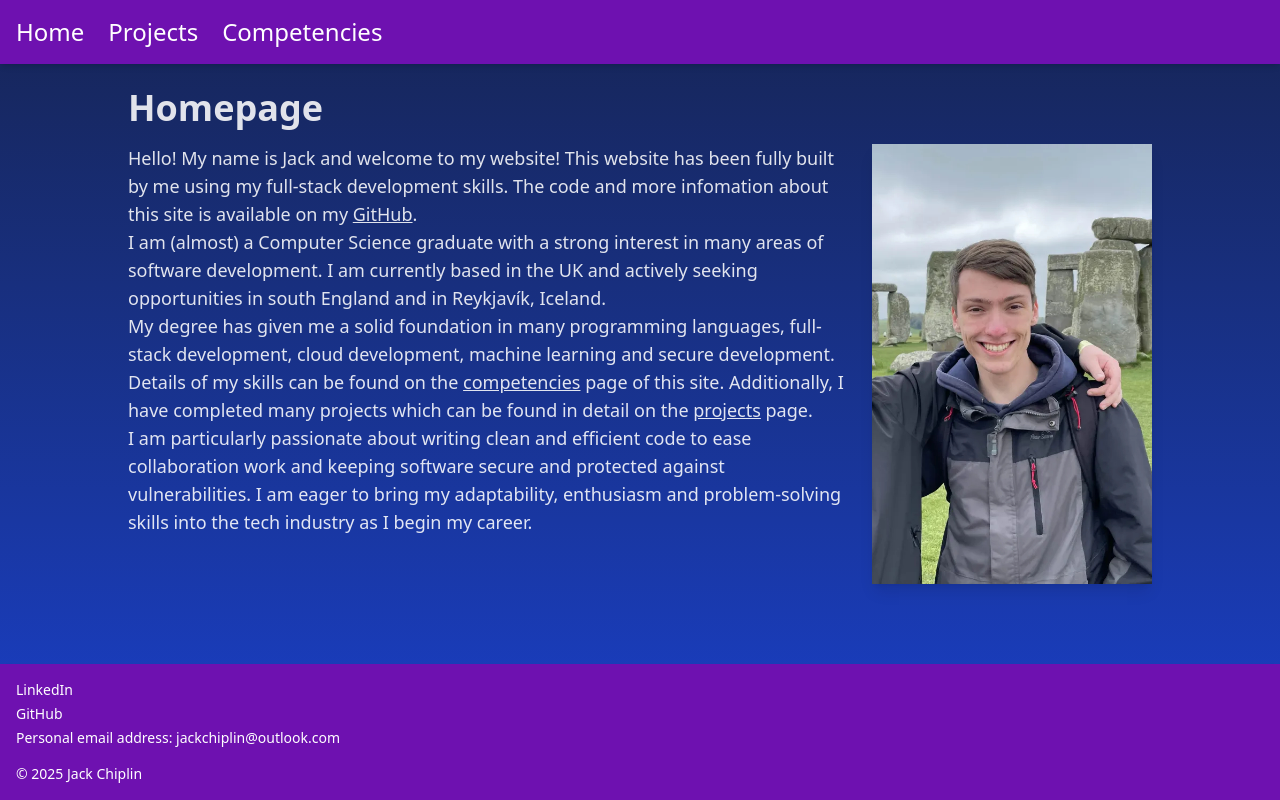
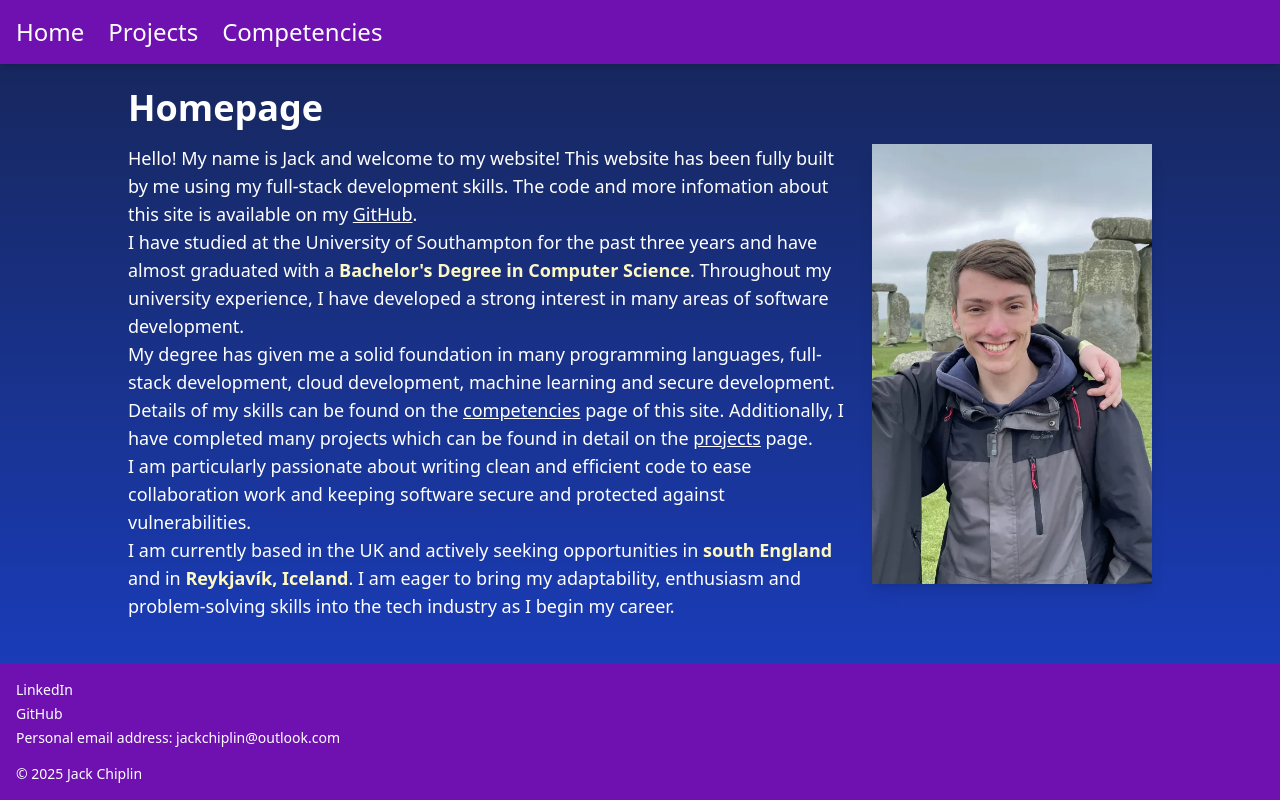
Before and after one commit to Jamming17/portfolio, a React (Vite) app: page / in a window 1280 px wide. Built offline with nearby package versions, Linux system fonts and the light colour scheme.

Commit message:
Edited homepage text and changed some formatting

```diff
--- a/src/components/Layout.jsx
+++ b/src/components/Layout.jsx
@@ -6,7 +6,7 @@ export default function Layout() {
     return (
         <div className="flex flex-col min-h-screen">
             <Header />
-            <main className="flex-1 bg-gradient-to-b from-blue-950 to-blue-800 pt-22 pb-12 px-4">
+            <main className="flex-1 bg-gradient-to-b from-blue-950 to-blue-800 pt-22 pb-8 px-4">
                 <Outlet />
             </main>
             <Footer />
--- a/src/index.css
+++ b/src/index.css
@@ -5,7 +5,7 @@
   line-height: 1.5;
   font-weight: 400;
 
-  color: rgba(255, 255, 255, 0.87);
+  color: #FFFFFF;
 
   font-synthesis: none;
   text-rendering: optimizeLegibility;
--- a/src/pages/Home.jsx
+++ b/src/pages/Home.jsx
@@ -11,10 +11,14 @@ export default function Home() {
             />
             <p className="text-lg">
                 Hello! My name is Jack and welcome to my website! This website has been fully built by me using my full-stack development skills. The code and more infomation about this site is available on my <a href="https://github.com/Jamming17/portfolio" className="underline">GitHub</a>.<br className="mb-6"/>
-                I am (almost) a Computer Science graduate with a strong interest in many areas of software development. I am currently based in the UK and actively seeking opportunities in south England and in Reykjavík, Iceland.<br className="mb-6"/>
+                I have studied at the University of Southampton for the past three years and have almost graduated with a <strong className="text-yellow-100">Bachelor's Degree in Computer Science</strong>. Throughout my university experience, I have developed a strong interest in many areas of software development.<br className="mb-6"/>
                 My degree has given me a solid foundation in many programming languages, full-stack development, cloud development, machine learning and secure development. Details of my skills can be found on the <Link to="/competencoes" className="underline">competencies</Link> page of this site. Additionally, I have completed many projects which can be found in detail on the <Link to="/projects" className="underline">projects</Link> page.<br className="mb-6"/>
-                I am particularly passionate about writing clean and efficient code to ease collaboration work and keeping software secure and protected against vulnerabilities. I am eager to bring my adaptability, enthusiasm and problem-solving skills into the tech industry as I begin my career.
+                I am particularly passionate about writing clean and efficient code to ease collaboration work and keeping software secure and protected against vulnerabilities.<br className="mb-6"/>
+                 I am currently based in the UK and actively seeking opportunities in <strong className="text-yellow-100">south England</strong> and in <strong className="text-yellow-100">Reykjavík, Iceland</strong>. I am eager to bring my adaptability, enthusiasm and problem-solving skills into the tech industry as I begin my career.
             </p>
         </div>
     );
 }
+
+
+// MOVE CURRENT JOB SEARCH STUFF TO AFTER UNI STUFF YOU GOOSE
```
